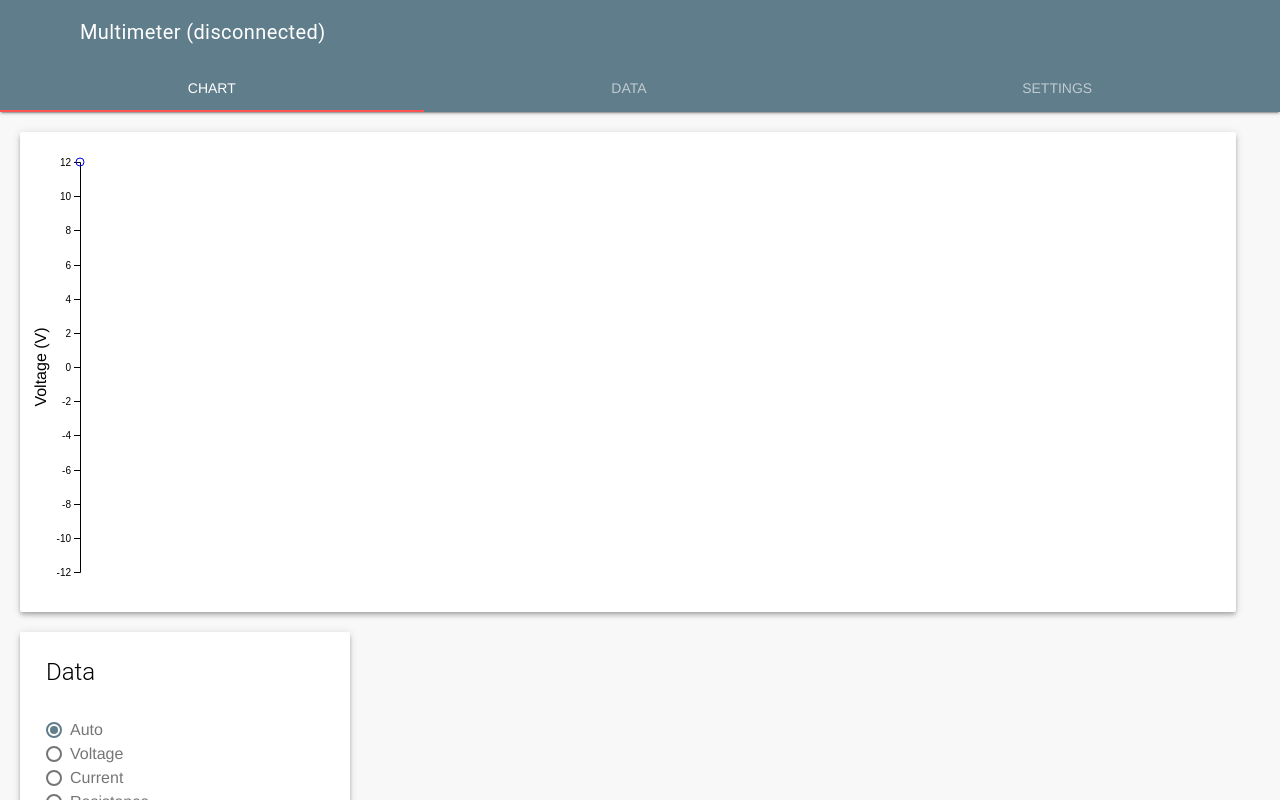
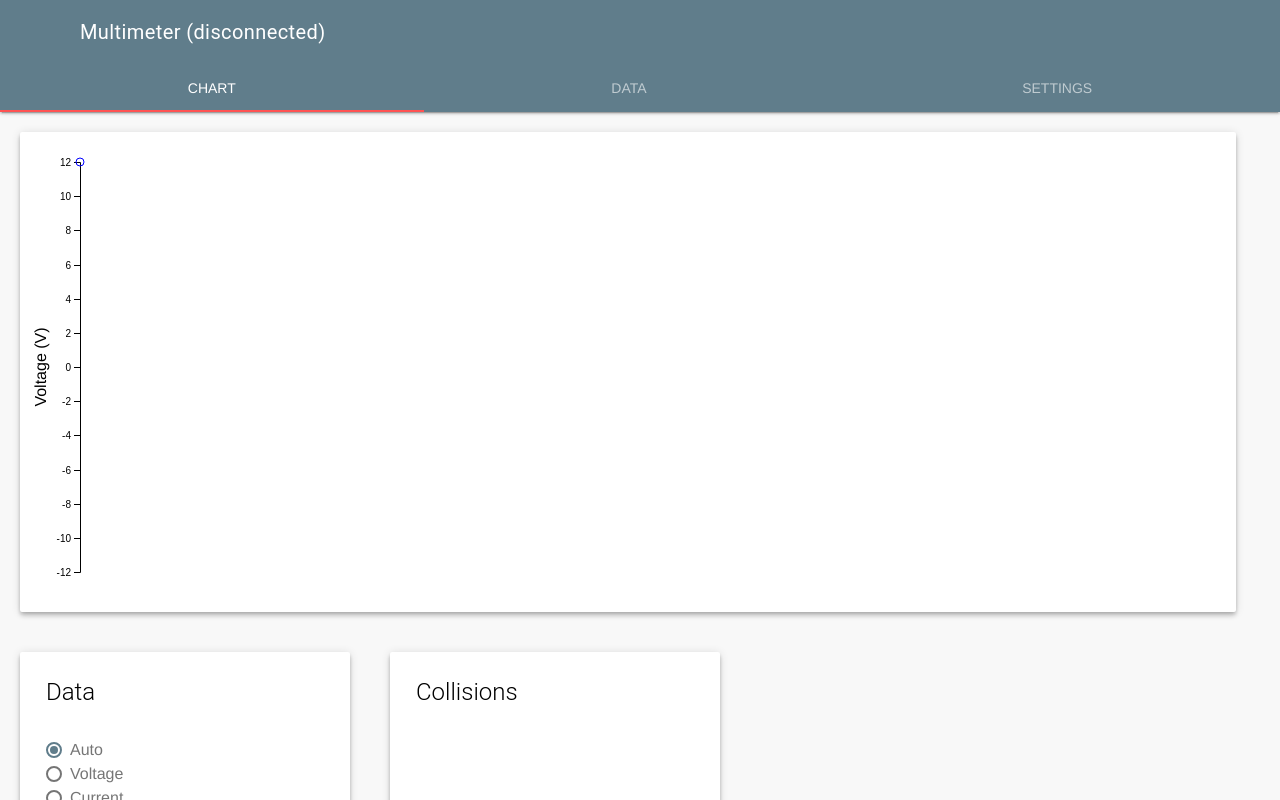
Before and after one commit to r-portas/engg4810, a website: page software/public/index.html in a window 1280 px wide. Drawn offline with Linux system fonts and the light colour scheme; no server answers.

Commit message:
Worked on layout

```diff
--- a/software/public/css/style.css
+++ b/software/public/css/style.css
@@ -26,3 +26,8 @@ body {
     height: 100%;
     background: #ffffff;
 }
+
+.flex-container {
+    display: flex;
+    flex-wrap: wrap;
+}
--- a/software/public/index.html
+++ b/software/public/index.html
@@ -44,8 +44,10 @@
             <main class="mdl-layout__content">
                 <div v-show="currentTab == tabs.CHART" class="page-content">
                     <chart :data="data" :bus="bus"></chart>
-                    <data-card :bus="bus"></data-card>
-                    <collision-card :bus="bus"></collision-card>
+                    <div class="flex-container">
+                        <data-card :bus="bus"></data-card>
+                        <collision-card :bus="bus"></collision-card>
+                    </div>
                 </div>
 
                 <div v-show="currentTab == tabs.SETTINGS" class="page-content">
--- a/software/public/js/components/collision-card.js
+++ b/software/public/js/components/collision-card.js
@@ -12,7 +12,7 @@ Vue.component('collision-card', {
       <div class="mdl-card__supporting-text">
         <ul class="mdl-list">
           <li v-for="collision in collisions" v-bind:class="{ 'invalid-mask': checkInvalid(collision) }" class="mdl-list__item">
-            {{collision}}
+            Collision with {{collision.name}} between {{collision.startCollision}} and {{collision.endCollision}}
           </li>
         </ul>
       </div>
```
